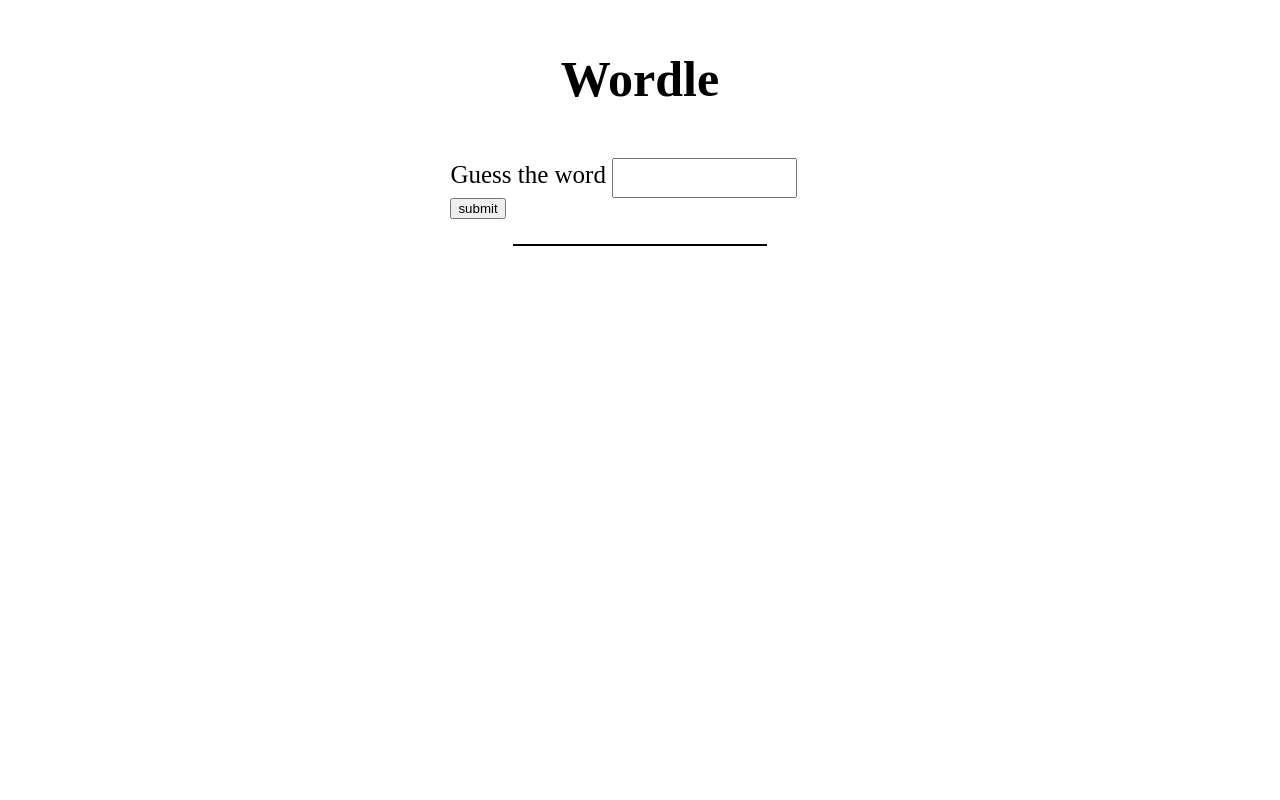
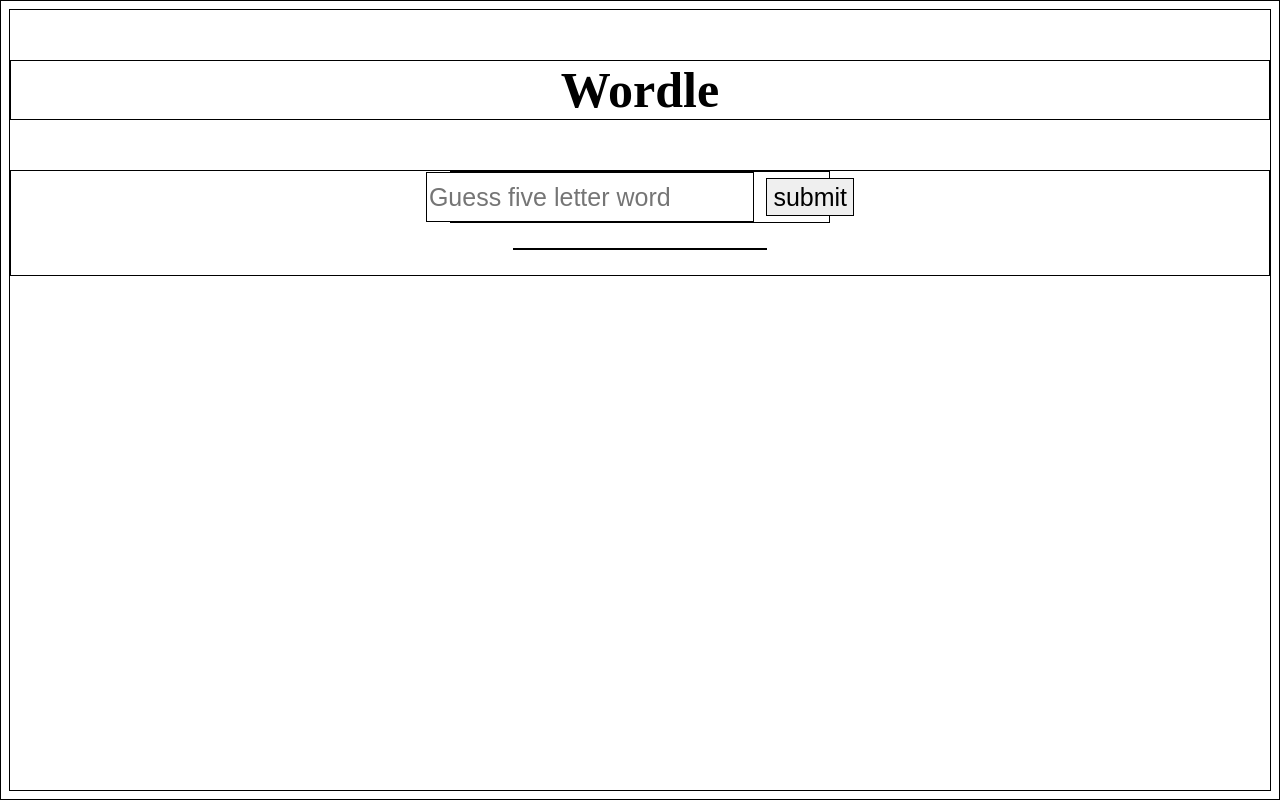
Before and after one commit to Swagato1024/wordle, a website: page index.html in a window 1280 px wide. Drawn offline with Linux system fonts and the light colour scheme.

Commit message:
added style to input box

```diff
--- a/index.html
+++ b/index.html
@@ -10,12 +10,17 @@
 
   <body>
     <h1 id="game-heading">Wordle</h1>
-    <div id="guess-letters">
-      <label for="secret-word">Guess the word</label>
-      <input type="text" id="guess-box" maxlength="5" />
-      <input type="button" value="submit" id="submit-btn" />
-    </div>
-
-    <div class="result-container"></div>
+    <section id="wordle">
+      <div id="guess-letters">
+        <input
+          type="text"
+          id="guess-box"
+          maxlength="5"
+          placeholder="Guess five letter word"
+        />
+        <input type="button" value="submit" id="submit-btn" />
+      </div>
+      <div class="result-container"></div>
+    </section>
   </body>
 </html>
--- a/script/model.js
+++ b/script/model.js
@@ -1,3 +1,7 @@
+class Word {
+
+}
+
 class Game {
   #guesses;
   #secretWord;
@@ -28,4 +32,8 @@
   generateStats() {
     return this.#guesses.map((guess) => this.#statForWord(guess));
   }
+
+  status() {
+    return [{guess, inCorrectSpot, inWrongSpot}];
+  }
 }
--- a/script/wordle.js
+++ b/script/wordle.js
@@ -3,8 +3,8 @@
   const guessBox = document.querySelector("#guess-box");
   const resultBox = document.querySelector(".result-container");
 
+  // const secretWord = new Word("tiger");
   const secretWord = "tiger";
-
   const game = new Game(secretWord);
   const view = new View(resultBox);
   let attempt = 0;
--- a/style.css
+++ b/style.css
@@ -1,5 +1,16 @@
+* {
+  border: 1px solid black;
+}
+
 body {
   font-size: 25px;
+}
+
+#wordle {
+  display: flex;
+  flex-direction: column;
+  align-items: center;
+  justify-content: center;
 }
 
 #game-heading {
@@ -9,11 +20,35 @@
 
 #guess-letters {
   width: 30%;
+
+  display: flex;
+  flex-direction: row;
+  justify-content: center;
+  align-items: center;
+  column-gap: 0.5em;
+
   margin: 0 auto;
 }
 
 #guess-box {
-  height: 40px;
+  height: 2em;
+  font-size: 1em;
+}
+
+#submit-btn {
+  height: 1.5em;
+  font-size: 1em;
+}
+
+.result-container {
+  width: 20%;
+
+  display: flex;
+  flex-direction: column;
+  align-items: center;
+
+  margin: 1em auto;
+  border: 1px solid black;
 }
 
 .letter-present {
@@ -50,12 +85,3 @@
   flex-direction: row;
   column-gap: 0.3em;
 }
-
-.result-container {
-  display: flex;
-  flex-direction: column;
-  align-items: center;
-  width: 20%;
-  margin: 1em auto;
-  border: 1px solid black;
-}
```
Also changed, not shown: TODO.md (+1 -0 lines).
